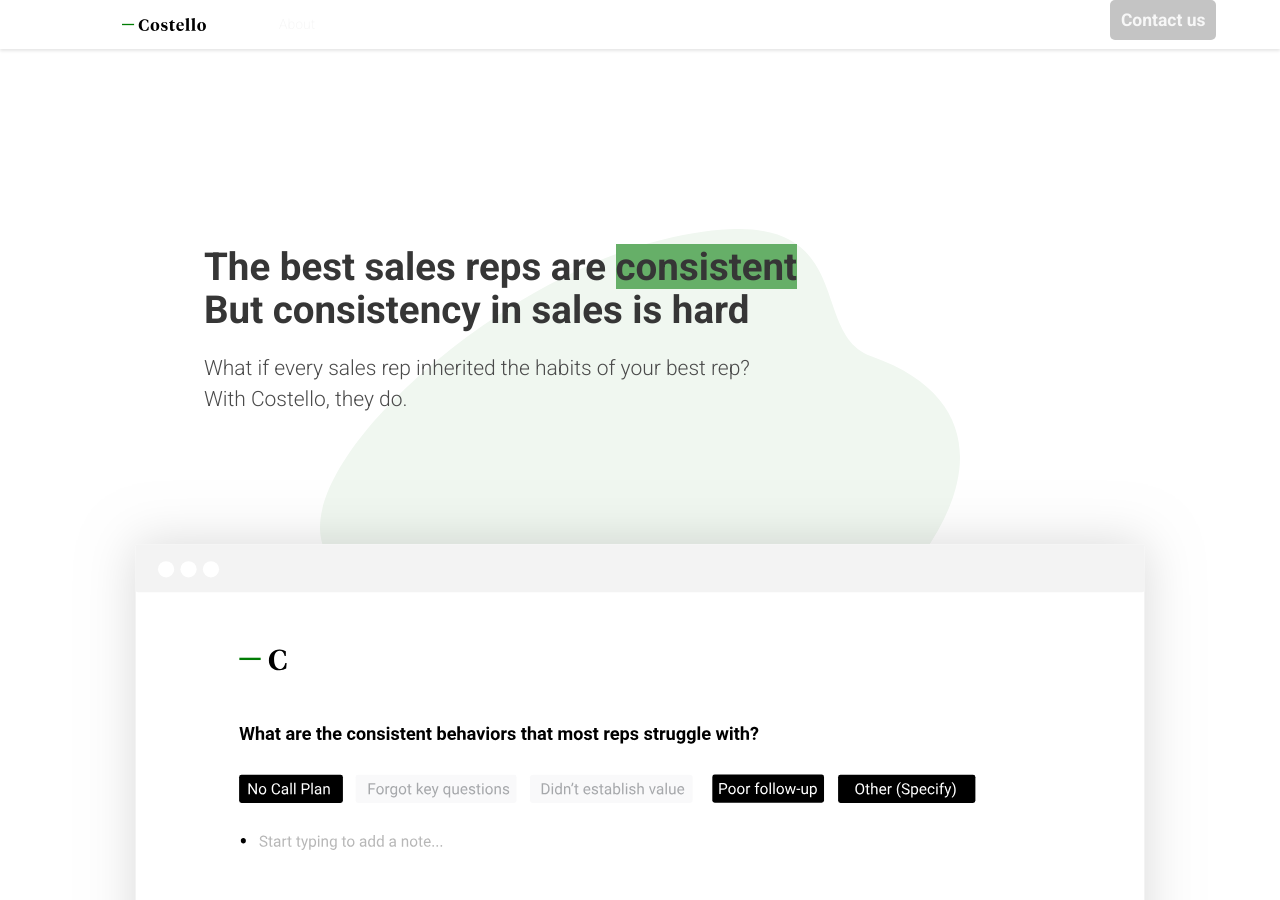
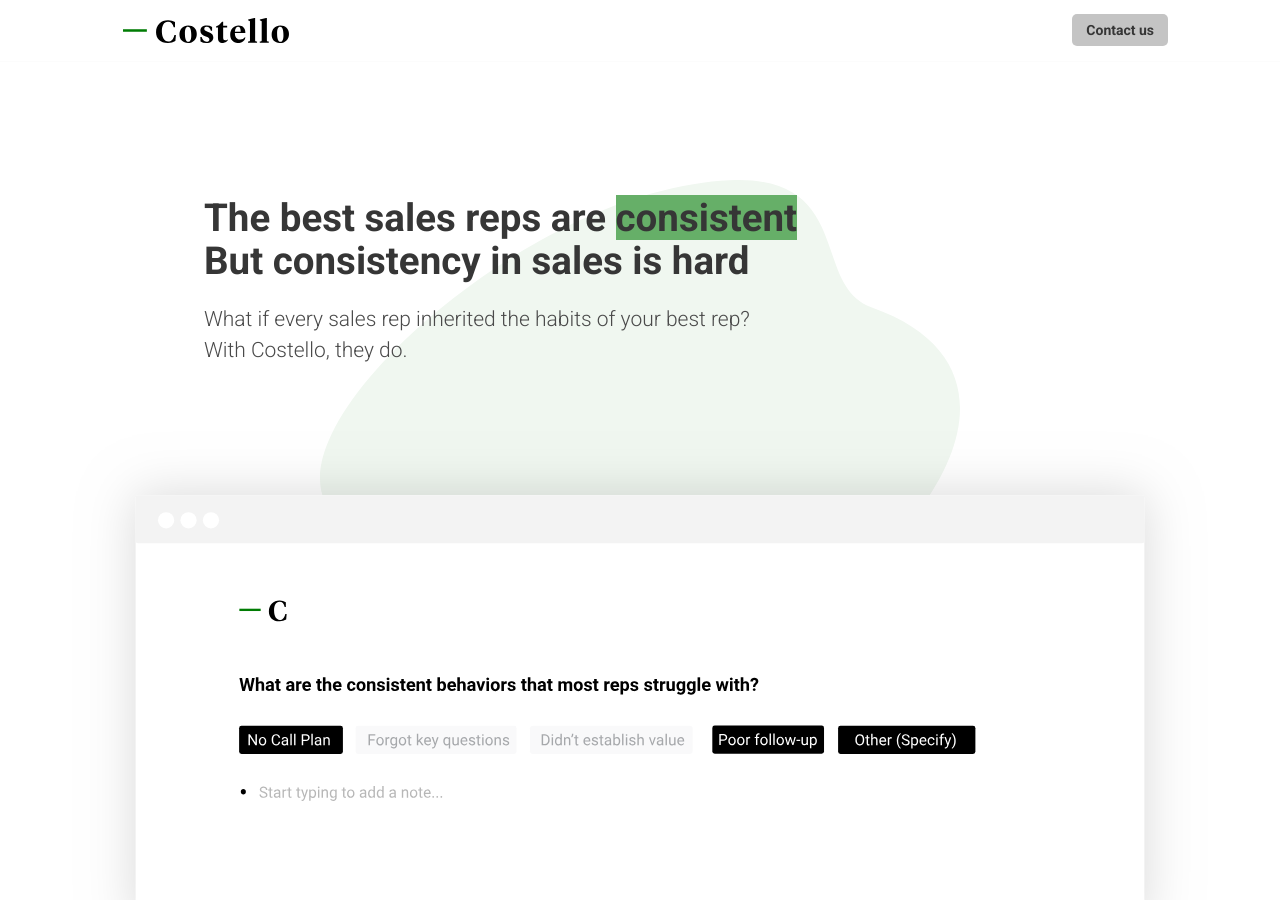
Before and after one commit to danieljbell/cloudcannon-test, a Jekyll site: the page built from index.html, in a window 1280 px wide and 900 px high. Built offline with Jekyll 4.4.1, drawn with Linux system fonts in a browser that asks for light colours; the list of posts is cut into pages by our own code.

Commit message:
adding new fixed nav styles

```diff
--- a/_includes/components/nav.html
+++ b/_includes/components/nav.html
@@ -1,16 +1,9 @@
-<nav class="nav has-shadow">
-  <div class="container">
-    <div class="nav-left">
-      <a class="nav-item">
-        {% include elements/image.html
-          src="global/logo.svg"
-          classes="is-7 is-7-mobile is-offset-2-mobile column"
-        %}
-      </a>
-      <a class="nav-item is-tab is-hidden-mobile">About</a>
-    </div>
-    <div class="nav-right">
-      <a class="button darkgreybg is-medium nav-item editable" href="#contact"><strong>Contact us</strong></a>
-    </div>
-  </div>
+<nav class="nav">
+  <a>
+    {% include elements/image.html
+    src="global/logo.svg"
+    classes="is-7 is-7-mobile is-offset-2-mobile column"
+    %}
+  </a>
+  <a class="button contact-link darkgreybg is-medium editable" href="#contact"><strong>Contact us</strong></a>
 </nav>
--- /dev/null
+++ b/_sass/_nav.scss
@@ -0,0 +1,24 @@
+.nav {
+  align-items: center;
+  box-shadow: 0 0 1px #eee;
+  justify-content: space-between;
+  left: 0;
+  padding: .3rem 5rem .3rem .5rem;
+  position: fixed !important;
+  right: 0;
+  top: 0;
+  width: 100vw;
+
+  .contact-link {
+    font-size: 1rem;
+    padding: 0 .8rem;
+  }
+
+  @media(min-width: $tablet) {
+    padding: .5rem 8rem;
+
+    .contact-link {
+      padding: 1rem;
+    }
+  }
+}
--- a/assets/css/application.scss
+++ b/assets/css/application.scss
@@ -18,5 +18,6 @@
 @import "colors";
 @import "buttons";
 @import "global";
+@import "nav";
 @import "section";
 @import "home/_all";
```
